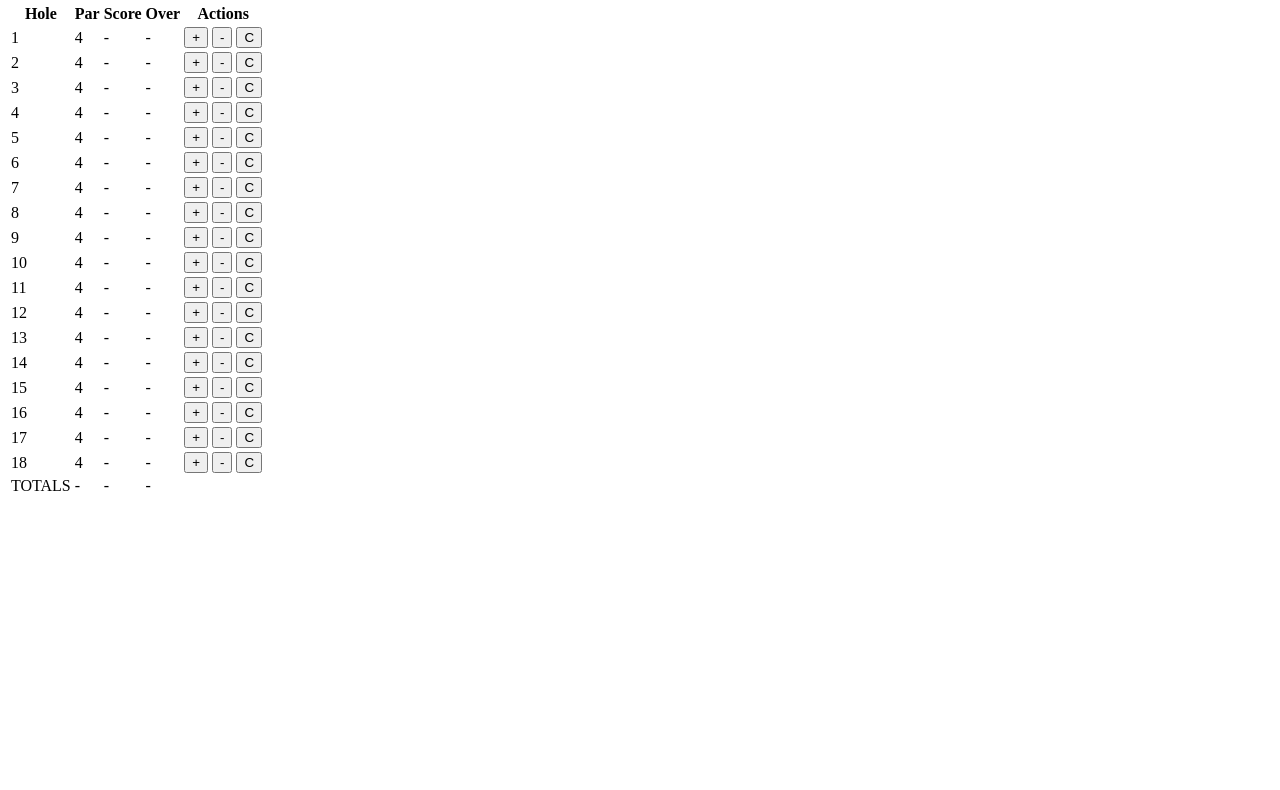
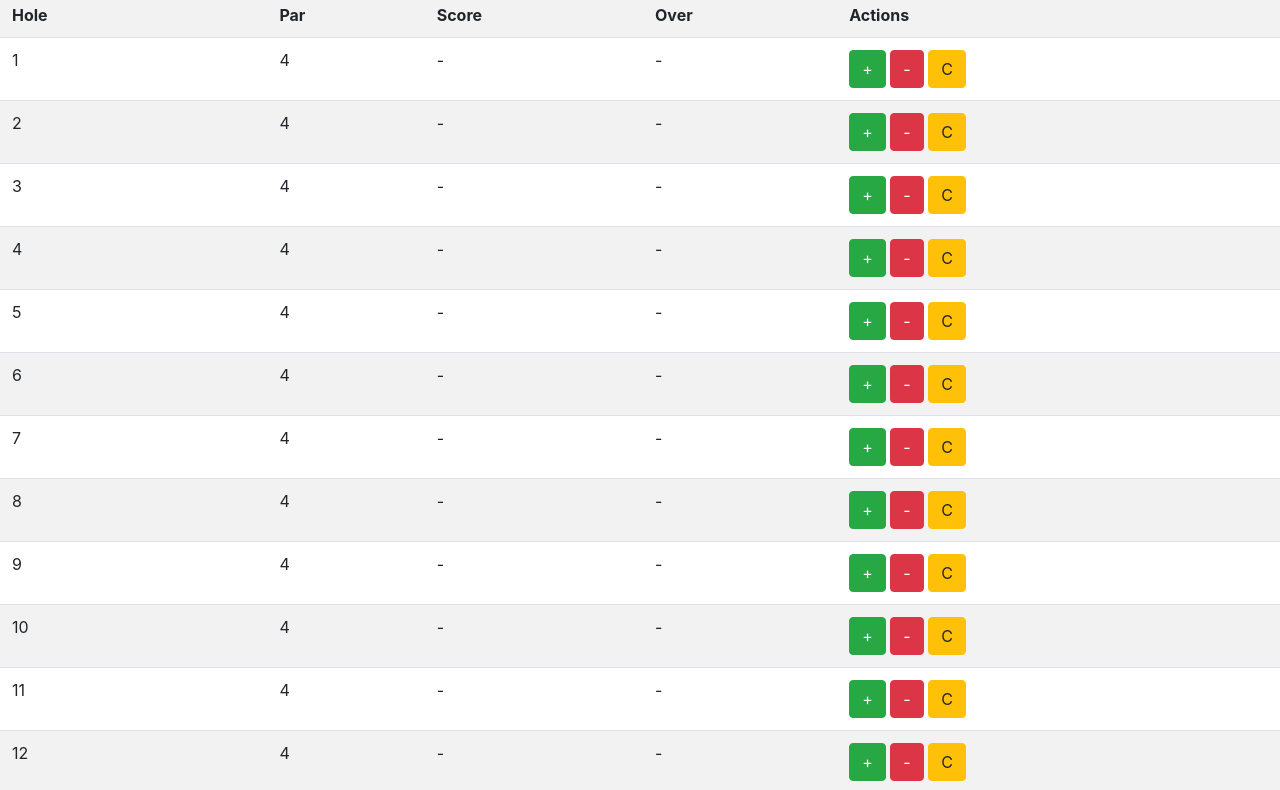
Before and after one commit to scoopC123/scoopC123.github.io, a plain HTML site: page assignments/golfscorecard.html in a window 1280 px wide. Shown: the part 64-854 px from the top of the page. Before the commit the page ends 800 px from the top, so only its background shows below. Drawn offline with nearby package versions, Linux system fonts and the light colour scheme.

Commit message:
fixing update

```diff
--- a/assignments/golfscorecard.html
+++ b/assignments/golfscorecard.html
@@ -1,4 +1,10 @@
 
+<head>
+<meta charset="utf-8">
+<link rel="stylesheet" href="https://cdnjs.cloudflare.com/ajax/libs/twitter-bootstrap/4.5.0/css/bootstrap.min.css">
+<title>Golf Scorecard
+</title>
+</head>
 
 <h1>Golf Scorecard</h1>
 <table class="table table-striped">
@@ -143,3 +149,4 @@
       <td id="NA"></td>
    </tr>
 </table>
+ <script src="https://scoopc123.github.io/assignments/golfscorecard.js"></script>
```
